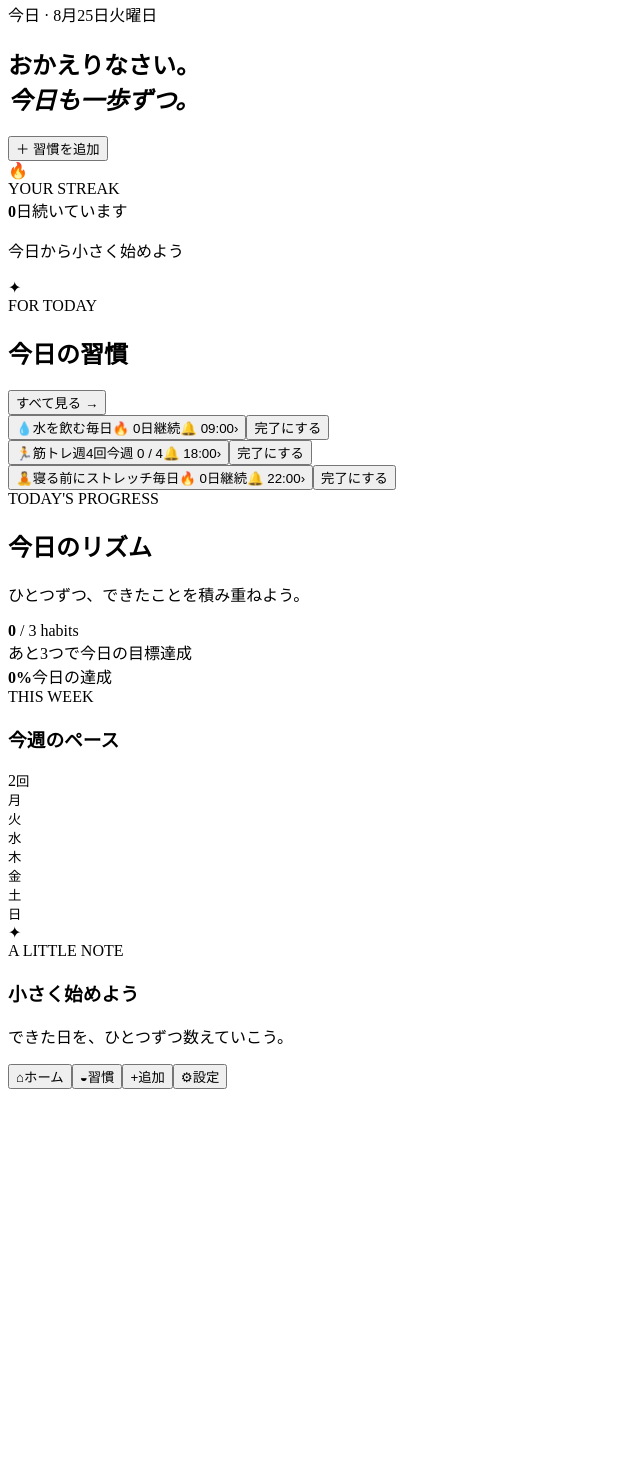
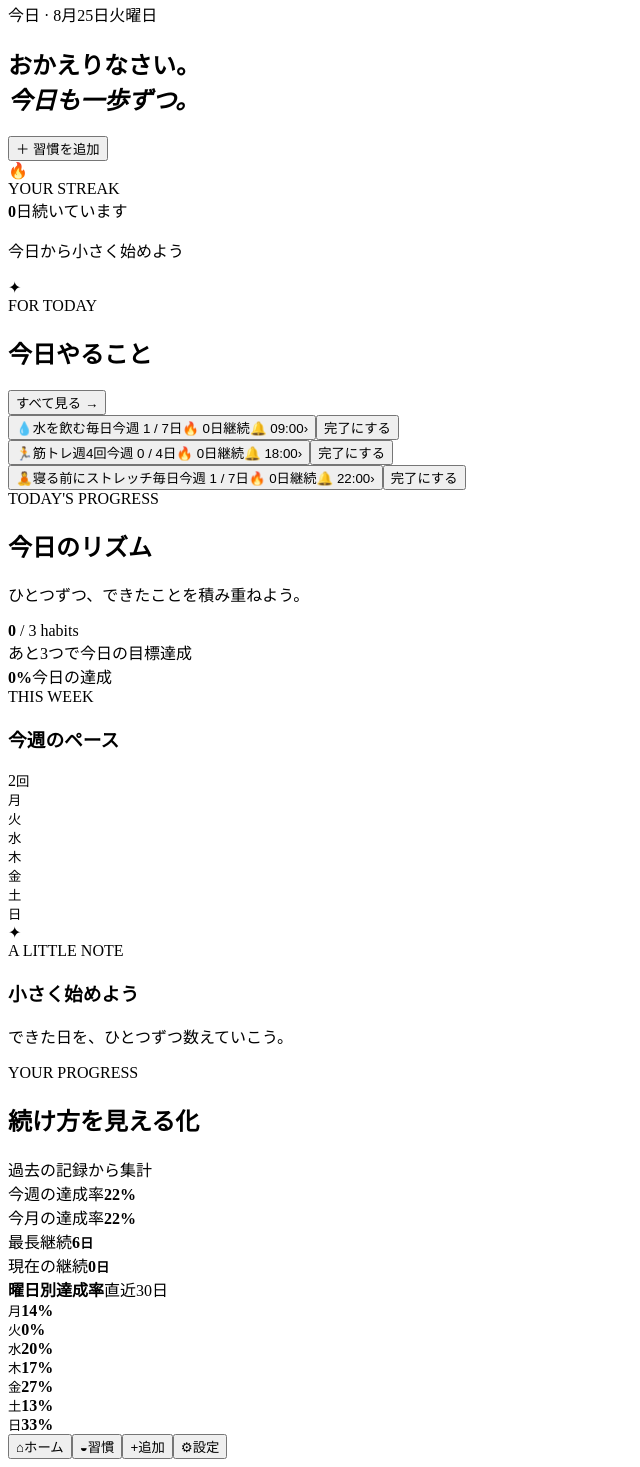
Before and after one commit to taishi1006-del/habit-helper, a React (Vite) app: page / in a window 1280 px wide. Shown: the part 317-1784 px from the top of the page, without its empty margins (0-640 px from the left). Before the commit the page ends 1414 px from the top, so only its background shows below. Built offline with nearby package versions, Linux system fonts and the light colour scheme; the HTML template or start-up script is replaced by a standard one.

Commit message:
Add habit frequency and progress stats

```diff
--- a/src/App.tsx
+++ b/src/App.tsx
@@ -7,7 +7,7 @@ import { HabitForm } from './components/HabitForm'
 import { ProgressRing } from './components/ProgressRing'
 import { starterHabits, starterRecords } from './data'
 import type { AppView, Habit, HabitRecord } from './types'
-import { countThisWeek, formatJapaneseDate, formatShortDate, frequencyLabel, getStreak, getWeekDates, isDueToday, percentage, todayISO, toISODate } from './utils'
+import { countThisWeek, formatJapaneseDate, formatShortDate, frequencyLabel, getLongestStreak, getMonday, getPeriodCompletionRate, getStreak, getWeekDates, getWeekdayCompletionRates, isDueToday, percentage, todayISO, toISODate } from './utils'
 
 const STORAGE_KEY = 'habit-helper-local-v1'
 const NOTIFICATION_HISTORY_KEY = 'habit-helper-notification-history-v1'
@@ -343,6 +343,12 @@ function HomeView({ habits, allHabits, records, completedToday, dailyGoal, progr
   const weekTotal = habits.reduce((total, habit) => total + countThisWeek(habit.id, records), 0)
   const bestHabit = allHabits.slice().sort((a, b) => getStreak(b, records) - getStreak(a, records))[0]
   const bestStreak = bestHabit ? getStreak(bestHabit, records) : 0
+  const currentStreak = Math.max(0, ...allHabits.map((habit) => getStreak(habit, records)))
+  const longestStreak = Math.max(0, ...allHabits.map((habit) => getLongestStreak(habit, records)))
+  const now = new Date()
+  const weekRate = getPeriodCompletionRate(allHabits, records, getMonday(now), now)
+  const monthRate = getPeriodCompletionRate(allHabits, records, new Date(now.getFullYear(), now.getMonth(), 1), now)
+  const weekdayRates = getWeekdayCompletionRates(allHabits, records, now)
 
   return <div className="home-view">
     <div className="date-strip"><span className="date-strip__dot" aria-hidden="true" />今日 · {formatJapaneseDate()}</div>
@@ -363,7 +369,7 @@ function HomeView({ habits, allHabits, records, completedToday, dailyGoal, progr
     </section>
 
     <section className="section-block today-section">
-      <div className="section-heading"><div><span className="eyebrow">FOR TODAY</span><h2>今日の習慣</h2></div><button className="text-button" onClick={onViewAll}>すべて見る <span aria-hidden="true">→</span></button></div>
+      <div className="section-heading"><div><span className="eyebrow">FOR TODAY</span><h2>今日やること</h2></div><button className="text-button" onClick={onViewAll}>すべて見る <span aria-hidden="true">→</span></button></div>
       <div className="habit-stack">
         {habits.length === 0 ? <EmptyHabits onAdd={onAdd} /> : habits.map((habit) => <HabitCard key={habit.id} habit={habit} records={records} completed={records.some((record) => record.habitId === habit.id && record.completedDate === todayISO())} onToggle={() => onToggle(habit.id)} onOpen={() => onOpen(habit.id)} />)}
       </div>
@@ -382,6 +388,22 @@ function HomeView({ habits, allHabits, records, completedToday, dailyGoal, progr
       </div>
       <div className="encouragement-card"><span className="encouragement-card__icon">✦</span><div><span className="eyebrow">A LITTLE NOTE</span><h3>{bestHabit && getStreak(bestHabit, records) > 0 ? `${getStreak(bestHabit, records)}日続いています` : '小さく始めよう'}</h3><p>{bestHabit && getStreak(bestHabit, records) > 0 ? `「${bestHabit.name}」の調子がいいですね。` : 'できた日を、ひとつずつ数えていこう。'}</p></div></div>
     </section>
+
+    <section className="stats-overview">
+      <div className="section-heading"><div><span className="eyebrow">YOUR PROGRESS</span><h2>続け方を見える化</h2></div><span className="stats-overview__hint">過去の記録から集計</span></div>
+      <div className="stats-overview__cards">
+        <div className="metric-card metric-card--purple"><span>今週の達成率</span><strong>{weekRate}%</strong></div>
+        <div className="metric-card metric-card--mint"><span>今月の達成率</span><strong>{monthRate}%</strong></div>
+        <div className="metric-card metric-card--peach"><span>最長継続</span><strong>{longestStreak}<small>日</small></strong></div>
+        <div className="metric-card metric-card--sky"><span>現在の継続</span><strong>{currentStreak}<small>日</small></strong></div>
+      </div>
+      <div className="weekday-chart">
+        <div className="weekday-chart__header"><strong>曜日別達成率</strong><span>直近30日</span></div>
+        <div className="weekday-chart__bars">
+          {weekdayRates.map((item) => <div className="weekday-chart__item" key={item.label} aria-label={`${item.label}曜日 ${item.rate}%`}><div className="weekday-chart__track"><span style={{ height: `${Math.max(item.rate, 7)}%` }} /></div><small>{item.label}</small><b>{item.rate}%</b></div>)}
+        </div>
+      </div>
+    </section>
   </div>
 }
 
@@ -396,7 +418,7 @@ function DetailView({ habit, records, onBack, onToggle, onEdit, onDelete }: { ha
   const last30 = Array.from({ length: 30 }, (_, index) => { const date = new Date(); date.setDate(date.getDate() - index); return date })
   const completedLast30 = last30.filter((date) => completedDates.has(toISODate(date))).length
 
-  return <div className="detail-view page-frame"><button className="back-button" onClick={onBack}>← <span>習慣一覧に戻る</span></button><section className={`detail-hero detail-hero--${habit.tone}`}><span className="detail-hero__icon">{habit.icon}</span><div><span className="eyebrow">HABIT DETAIL</span><h1>{habit.name}</h1><p>{frequencyLabel(habit.frequencyType, habit.targetPerWeek, habit.selectedDays)} · {formatShortDate(habit.startDate)}から</p></div><button className={`detail-hero__action ${completedDates.has(todayISO()) ? 'is-complete' : ''}`} onClick={onToggle}>{completedDates.has(todayISO()) ? '✓ 今日達成' : '今日の完了'}</button></section><div className="stats-grid"><Stat label={habit.frequencyType === 'weekly' ? '今週の達成' : '現在のストリーク'} value={habit.frequencyType === 'weekly' ? `${thisWeek}/${habit.targetPerWeek}` : `${streak}日`} accent="purple" /><Stat label="過去30日の達成率" value={`${percentage(completedLast30, 30)}%`} accent="mint" /><Stat label="記録した日数" value={`${completedDates.size}日`} accent="peach" /></div><section className="detail-section"><div className="section-heading"><div><span className="eyebrow">YOUR RECORD</span><h2>達成カレンダー</h2></div><span className="calendar-legend"><i /> 達成</span></div><CalendarGrid completedDates={completedDates} /></section><div className="detail-actions"><button className="button button--secondary" onClick={onEdit}>✎ 編集する</button><button className="button button--danger" onClick={onDelete}>削除する</button></div></div>
+  return <div className="detail-view page-frame"><button className="back-button" onClick={onBack}>← <span>習慣一覧に戻る</span></button><section className={`detail-hero detail-hero--${habit.tone}`}><span className="detail-hero__icon">{habit.icon}</span><div><span className="eyebrow">HABIT DETAIL</span><h1>{habit.name}</h1><p>{frequencyLabel(habit.frequencyType, habit.targetPerWeek, habit.selectedDays, habit.targetPerMonth)} · {formatShortDate(habit.startDate)}から</p></div><button className={`detail-hero__action ${completedDates.has(todayISO()) ? 'is-complete' : ''}`} onClick={onToggle}>{completedDates.has(todayISO()) ? '✓ 今日達成' : '今日の完了'}</button></section><div className="stats-grid"><Stat label={habit.frequencyType === 'weekly' ? '今週の達成' : '現在のストリーク'} value={habit.frequencyType === 'weekly' ? `${thisWeek}/${habit.targetPerWeek}` : `${streak}日`} accent="purple" /><Stat label="過去30日の達成率" value={`${percentage(completedLast30, 30)}%`} accent="mint" /><Stat label="記録した日数" value={`${completedDates.size}日`} accent="peach" /></div><section className="detail-section"><div className="section-heading"><div><span className="eyebrow">YOUR RECORD</span><h2>達成カレンダー</h2></div><span className="calendar-legend"><i /> 達成</span></div><CalendarGrid completedDates={completedDates} /></section><div className="detail-actions"><button className="button button--secondary" onClick={onEdit}>✎ 編集する</button><button className="button button--danger" onClick={onDelete}>削除する</button></div></div>
 }
 
 function Stat({ label, value, accent }: { label: string; value: string; accent: string }) {
--- a/src/components/HabitCard.tsx
+++ b/src/components/HabitCard.tsx
@@ -1,5 +1,5 @@
 import type { Habit } from '../types'
-import { countThisWeek, frequencyLabel, getStreak } from '../utils'
+import { countThisMonth, countThisWeek, frequencyLabel, getScheduledDaysThisWeek, getStreak } from '../utils'
 import type { HabitRecord } from '../types'
 
 type HabitCardProps = {
@@ -13,7 +13,8 @@ type HabitCardProps = {
 export function HabitCard({ habit, records, completed, onToggle, onOpen }: HabitCardProps) {
   const streak = getStreak(habit, records)
   const weeklyCount = countThisWeek(habit.id, records)
-  const weeklyGoal = habit.targetPerWeek ?? 0
+  const weeklyGoal = habit.frequencyType === 'weekly' ? habit.targetPerWeek ?? 1 : getScheduledDaysThisWeek(habit)
+  const monthlyCount = countThisMonth(habit.id, records)
 
   return (
     <article className={`habit-card habit-card--${habit.tone} ${completed ? 'is-complete' : ''}`}>
@@ -22,12 +23,9 @@ export function HabitCard({ habit, records, completed, onToggle, onOpen }: Habit
         <span className="habit-card__body">
           <span className="habit-card__name">{habit.name}</span>
           <span className="habit-card__meta">
-            <span>{frequencyLabel(habit.frequencyType, habit.targetPerWeek, habit.selectedDays)}</span>
-            {habit.frequencyType === 'weekly' ? (
-              <span className="habit-card__streak habit-card__streak--week">今週 {weeklyCount} / {weeklyGoal}</span>
-            ) : (
-              <span className="habit-card__streak">🔥 {streak}日継続</span>
-            )}
+            <span>{frequencyLabel(habit.frequencyType, habit.targetPerWeek, habit.selectedDays, habit.targetPerMonth)}</span>
+            <span className="habit-card__streak habit-card__streak--week">{habit.frequencyType === 'monthly' ? `今月 ${monthlyCount} / ${habit.targetPerMonth ?? 1}回` : `今週 ${weeklyCount} / ${weeklyGoal}日`}</span>
+            <span className="habit-card__streak">🔥 {streak}日継続</span>
             {habit.reminderEnabled && habit.reminderTime && <span className="habit-card__reminder">🔔 {habit.reminderTime}</span>}
           </span>
         </span>
--- a/src/components/HabitForm.tsx
+++ b/src/components/HabitForm.tsx
@@ -16,10 +16,12 @@ export function HabitForm({ initialHabit, onSubmit, onCancel }: HabitFormProps)
   const [icon, setIcon] = useState(initialHabit?.icon ?? '💧')
   const [frequencyType, setFrequencyType] = useState<FrequencyType>(initialHabit?.frequencyType ?? 'daily')
   const [targetPerWeek, setTargetPerWeek] = useState(initialHabit?.targetPerWeek ?? 4)
+  const [targetPerMonth, setTargetPerMonth] = useState(initialHabit?.targetPerMonth ?? 10)
   const [selectedDays, setSelectedDays] = useState<number[]>(initialHabit?.selectedDays ?? [1, 3, 5])
   const [reminderEnabled, setReminderEnabled] = useState(initialHabit?.reminderEnabled ?? true)
   const [reminderTime, setReminderTime] = useState(initialHabit?.reminderTime ?? '20:00')
   const [startDate, setStartDate] = useState(initialHabit?.startDate ?? new Date().toISOString().slice(0, 10))
+  const [endDate, setEndDate] = useState(initialHabit?.endDate ?? '')
   const [error, setError] = useState('')
 
   useEffect(() => {
@@ -27,10 +29,12 @@ export function HabitForm({ initialHabit, onSubmit, onCancel }: HabitFormProps)
     setIcon(initialHabit?.icon ?? '💧')
     setFrequencyType(initialHabit?.frequencyType ?? 'daily')
     setTargetPerWeek(initialHabit?.targetPerWeek ?? 4)
+    setTargetPerMonth(initialHabit?.targetPerMonth ?? 10)
     setSelectedDays(initialHabit?.selectedDays ?? [1, 3, 5])
     setReminderEnabled(initialHabit?.reminderEnabled ?? true)
     setReminderTime(initialHabit?.reminderTime ?? '20:00')
     setStartDate(initialHabit?.startDate ?? new Date().toISOString().slice(0, 10))
+    setEndDate(initialHabit?.endDate ?? '')
   }, [initialHabit])
 
   const toggleDay = (day: number) => {
@@ -47,16 +51,22 @@ export function HabitForm({ initialHabit, onSubmit, onCancel }: HabitFormProps)
       setError('曜日を1つ以上選択してください')
       return
     }
+    if (endDate && endDate < startDate) {
+      setError('終了日は開始日以降にしてください')
+      return
+    }
     setError('')
     onSubmit({
       name: name.trim(),
       icon,
       frequencyType,
       targetPerWeek: frequencyType === 'weekly' ? targetPerWeek : undefined,
+      targetPerMonth: frequencyType === 'monthly' ? targetPerMonth : undefined,
       selectedDays: frequencyType === 'selected_days' ? selectedDays : undefined,
       reminderEnabled,
       reminderTime,
       startDate,
+      endDate: endDate || undefined,
       tone: initialHabit?.tone ?? 'mint',
     })
   }
@@ -95,6 +105,9 @@ export function HabitForm({ initialHabit, onSubmit, onCancel }: HabitFormProps)
           <button type="button" className={frequencyType === 'weekly' ? 'is-selected' : ''} onClick={() => setFrequencyType('weekly')}>
             <strong>週に何回か</strong><span>無理なく続けたい</span>
           </button>
+          <button type="button" className={frequencyType === 'monthly' ? 'is-selected' : ''} onClick={() => setFrequencyType('monthly')}>
+            <strong>月に何回か</strong><span>月の目標で続けたい</span>
+          </button>
           <button type="button" className={frequencyType === 'selected_days' ? 'is-selected' : ''} onClick={() => setFrequencyType('selected_days')}>
             <strong>曜日を選ぶ</strong><span>予定に合わせたい</span>
           </button>
@@ -106,6 +119,15 @@ export function HabitForm({ initialHabit, onSubmit, onCancel }: HabitFormProps)
           <label className="form-label" htmlFor="target-per-week">週の目標</label>
           <select id="target-per-week" className="select-input" value={targetPerWeek} onChange={(event) => setTargetPerWeek(Number(event.target.value))}>
             {[1, 2, 3, 4, 5, 6, 7].map((count) => <option key={count} value={count}>週{count}回</option>)}
+          </select>
+        </div>
+      )}
+
+      {frequencyType === 'monthly' && (
+        <div className="form-section form-section--inline">
+          <label className="form-label" htmlFor="target-per-month">月の目標</label>
+          <select id="target-per-month" className="select-input" value={targetPerMonth} onChange={(event) => setTargetPerMonth(Number(event.target.value))}>
+            {[1, 2, 3, 4, 5, 6, 8, 10, 12, 15, 20, 25, 30].map((count) => <option key={count} value={count}>月{count}回</option>)}
           </select>
         </div>
       )}
@@ -125,6 +147,11 @@ export function HabitForm({ initialHabit, onSubmit, onCancel }: HabitFormProps)
       <div className="form-section form-section--inline">
         <label className="form-label" htmlFor="start-date">開始日</label>
         <input id="start-date" type="date" className="date-input" value={startDate} onChange={(event) => setStartDate(event.target.value)} />
+      </div>
+
+      <div className="form-section form-section--inline">
+        <label className="form-label" htmlFor="end-date">終了日（任意）</label>
+        <input id="end-date" type="date" className="date-input" value={endDate} min={startDate} onChange={(event) => setEndDate(event.target.value)} />
       </div>
 
       <div className="form-section reminder-form-section">
--- a/src/styles.css
+++ b/src/styles.css
@@ -158,6 +158,28 @@ h1, h2, h3, p { margin-top: 0; }
 .encouragement-card .eyebrow { color: #89aa96; }
 .encouragement-card h3 { color: #2d5540; }
 .encouragement-card p { margin: 7px 0 0; color: #7c9b88; font-size: 10px; }
+.stats-overview { margin-top: 35px; padding: 24px 25px 25px; border: 1px solid var(--line); border-radius: 19px; background: rgba(255,255,255,.72); }
+.stats-overview .section-heading { margin-bottom: 16px; }
+.stats-overview__hint { color: #a8b0b0; font-size: 10px; }
+.stats-overview__cards { display: grid; grid-template-columns: repeat(4, minmax(0, 1fr)); gap: 9px; }
+.metric-card { display: grid; gap: 7px; min-width: 0; min-height: 87px; padding: 15px 14px; border-left: 3px solid transparent; border-radius: 14px; background: #fff; }
+.metric-card span { overflow: hidden; color: #9aa4a4; font-size: 10px; text-overflow: ellipsis; white-space: nowrap; }
+.metric-card strong { color: var(--ink); font-family: Manrope, sans-serif; font-size: 22px; letter-spacing: -.07em; }
+.metric-card strong small { margin-left: 2px; font-family: 'DM Sans', sans-serif; font-size: 10px; letter-spacing: 0; }
+.metric-card--purple { border-left-color: #aaa6f2; }
+.metric-card--mint { border-left-color: #a4d9bd; }
+.metric-card--peach { border-left-color: #f6baa2; }
+.metric-card--sky { border-left-color: #9bcfe6; }
+.weekday-chart { margin-top: 20px; padding-top: 18px; border-top: 1px solid #edf0ec; }
+.weekday-chart__header { display: flex; align-items: center; justify-content: space-between; gap: 12px; }
+.weekday-chart__header strong { color: #596568; font-size: 11px; }
+.weekday-chart__header span { color: #a8b0b0; font-size: 9px; }
+.weekday-chart__bars { display: grid; grid-template-columns: repeat(7, minmax(0, 1fr)); gap: 9px; height: 118px; margin-top: 13px; }
+.weekday-chart__item { display: grid; grid-template-rows: 1fr auto auto; justify-items: center; gap: 5px; min-width: 0; }
+.weekday-chart__track { display: flex; align-items: flex-end; width: 100%; max-width: 28px; height: 76px; overflow: hidden; border-radius: 8px 8px 4px 4px; background: #f0f1ee; }
+.weekday-chart__track span { display: block; width: 100%; min-height: 5px; border-radius: 8px 8px 4px 4px; background: linear-gradient(#8d86f1, #6962d8); }
+.weekday-chart__item small { color: #9ca5a5; font-size: 9px; }
+.weekday-chart__item b { color: var(--purple-dark); font-size: 9px; }
 
 .page-frame { max-width: 980px; margin: 38px auto 0; }
 .page-heading { margin-bottom: 30px; }
@@ -181,7 +203,7 @@ h1, h2, h3, p { margin-top: 0; }
 .icon-picker { display: flex; flex-wrap: wrap; gap: 8px; }
 .icon-picker button { display: inline-flex; align-items: center; justify-content: center; width: 39px; height: 39px; padding: 0; border: 1px solid #e3e8e3; border-radius: 11px; background: white; font-size: 19px; transition: .2s ease; }
 .icon-picker button:hover, .icon-picker button.is-selected { border-color: #aba6ec; background: #f0efff; transform: translateY(-2px); }
-.frequency-options { display: grid; grid-template-columns: repeat(3, 1fr); gap: 8px; }
+.frequency-options { display: grid; grid-template-columns: repeat(4, 1fr); gap: 8px; }
 .frequency-options button { display: grid; gap: 5px; padding: 13px 11px; border: 1px solid #e3e8e3; border-radius: 12px; background: white; color: #838e90; text-align: left; transition: .2s ease; }
 .frequency-options button strong { color: var(--ink); font-size: 11px; }
 .frequency-options button span { font-size: 9px; }
@@ -353,6 +375,11 @@ h1, h2, h3, p { margin-top: 0; }
   .complete-button { min-width: 72px; min-height: 44px; padding: 9px 7px; font-size: 9px; }
   .reflection-row { grid-template-columns: 1fr; margin-top: 37px; }
   .reflection-card, .encouragement-card { min-height: 160px; padding: 20px; }
+  .stats-overview { margin-top: 28px; padding: 20px 17px 21px; }
+  .stats-overview__cards { grid-template-columns: repeat(2, minmax(0, 1fr)); }
+  .metric-card { min-height: 78px; padding: 13px 11px; }
+  .metric-card strong { font-size: 20px; }
+  .weekday-chart__bars { gap: 5px; }
   .page-frame { margin-top: 26px; }
   .page-heading { margin-bottom: 23px; }
   .habit-grid { grid-template-columns: 1fr; }
--- a/src/types.ts
+++ b/src/types.ts
@@ -1,4 +1,4 @@
-export type FrequencyType = 'daily' | 'weekly' | 'selected_days'
+export type FrequencyType = 'daily' | 'weekly' | 'monthly' | 'selected_days'
 
 export type Habit = {
   id: string
@@ -6,10 +6,12 @@ export type Habit = {
   icon: string
   frequencyType: FrequencyType
   targetPerWeek?: number
+  targetPerMonth?: number
   selectedDays?: number[]
   reminderEnabled?: boolean
   reminderTime?: string
   startDate: string
+  endDate?: string
   createdAt: string
   tone: 'mint' | 'peach' | 'lavender' | 'sky' | 'yellow'
 }
--- a/src/utils.ts
+++ b/src/utils.ts
@@ -40,14 +40,17 @@ export const getWeekDates = (date = new Date()) => {
 }
 
 export const isDueToday = (habit: Habit, date = new Date()) => {
-  if (habit.frequencyType === 'daily' || habit.frequencyType === 'weekly') return true
+  const isoDate = toISODate(date)
+  if (isoDate < habit.startDate || (habit.endDate && isoDate > habit.endDate)) return false
+  if (habit.frequencyType === 'daily' || habit.frequencyType === 'weekly' || habit.frequencyType === 'monthly') return true
   const weekday = date.getDay() === 0 ? 7 : date.getDay()
   return habit.selectedDays?.includes(weekday) ?? false
 }
 
-export const frequencyLabel = (type: FrequencyType, targetPerWeek?: number, selectedDays?: number[]) => {
+export const frequencyLabel = (type: FrequencyType, targetPerWeek?: number, selectedDays?: number[], targetPerMonth?: number) => {
   if (type === 'daily') return '毎日'
   if (type === 'weekly') return `週${targetPerWeek ?? 1}回`
+  if (type === 'monthly') return `月${targetPerMonth ?? 1}回`
   const labels = ['月', '火', '水', '木', '金', '土', '日']
   return selectedDays?.map((day) => labels[day - 1]).join('・') || '曜日指定'
 }
@@ -57,8 +60,80 @@ export const countThisWeek = (habitId: string, records: HabitRecord[]) => {
   return records.filter((record) => record.habitId === habitId && week.has(record.completedDate)).length
 }
 
+export const countThisMonth = (habitId: string, records: HabitRecord[], date = new Date()) => {
+  const prefix = `${date.getFullYear()}-${String(date.getMonth() + 1).padStart(2, '0')}`
+  return records.filter((record) => record.habitId === habitId && record.completedDate.startsWith(prefix)).length
+}
+
+export const countScheduledDays = (habit: Habit, dates: string[]) => dates.filter((date) => isDueToday(habit, new Date(`${date}T00:00:00`))).length
+
+export const getScheduledDaysThisWeek = (habit: Habit, date = new Date()) => countScheduledDays(habit, getWeekDates(date))
+
+export const getLongestStreak = (habit: Habit, records: HabitRecord[]) => {
+  const dates = records
+    .filter((record) => record.habitId === habit.id)
+    .map((record) => record.completedDate)
+    .sort()
+  if (!dates.length) return 0
+  let longest = 1
+  let current = 1
+  for (let index = 1; index < dates.length; index += 1) {
+    const previous = new Date(`${dates[index - 1]}T00:00:00`)
+    const next = new Date(`${dates[index]}T00:00:00`)
+    const difference = Math.round((next.getTime() - previous.getTime()) / 86400000)
+    if (difference === 1) {
+      current += 1
+      longest = Math.max(longest, current)
+    } else if (difference > 1) {
+      current = 1
+    }
+  }
+  return longest
+}
+
+export const getPeriodDates = (start: Date, end: Date) => {
+  const dates: string[] = []
+  const cursor = new Date(start)
+  cursor.setHours(0, 0, 0, 0)
+  while (cursor <= end) {
+    dates.push(toISODate(cursor))
+    cursor.setDate(cursor.getDate() + 1)
+  }
+  return dates
+}
+
+const getTargetForPeriod = (habit: Habit, dates: string[]) => {
+  if (habit.frequencyType === 'daily') return countScheduledDays(habit, dates)
+  if (habit.frequencyType === 'selected_days') return countScheduledDays(habit, dates)
+  if (habit.frequencyType === 'weekly') return Math.max(1, Math.ceil(dates.length / 7)) * (habit.targetPerWeek ?? 1)
+  return Math.max(1, new Set(dates.map((date) => date.slice(0, 7))).size) * (habit.targetPerMonth ?? 1)
+}
+
+export const getPeriodCompletionRate = (habits: Habit[], records: HabitRecord[], start: Date, end: Date) => {
+  const dates = getPeriodDates(start, end)
+  const dateSet = new Set(dates)
+  const completed = records.filter((record) => dateSet.has(record.completedDate) && habits.some((habit) => habit.id === record.habitId)).length
+  const target = habits.reduce((total, habit) => total + getTargetForPeriod(habit, dates), 0)
+  return percentage(Math.min(completed, target), target)
+}
+
+export const getWeekdayCompletionRates = (habits: Habit[], records: HabitRecord[], end = new Date()) => {
+  const start = new Date(end)
+  start.setDate(start.getDate() - 29)
+  const dates = getPeriodDates(start, end)
+  return [1, 2, 3, 4, 5, 6, 7].map((weekday) => {
+    const weekdayDates = dates.filter((date) => {
+      const day = new Date(`${date}T00:00:00`).getDay()
+      return (day === 0 ? 7 : day) === weekday
+    })
+    const target = habits.reduce((total, habit) => total + countScheduledDays(habit, weekdayDates), 0)
+    const dateSet = new Set(weekdayDates)
+    const completed = records.filter((record) => dateSet.has(record.completedDate) && habits.some((habit) => habit.id === record.habitId)).length
+    return { label: ['月', '火', '水', '木', '金', '土', '日'][weekday - 1], rate: percentage(Math.min(completed, target), target), completed, target }
+  })
+}
+
 export const getStreak = (habit: Habit, records: HabitRecord[]) => {
-  if (habit.frequencyType === 'weekly') return 0
   const recordDates = new Set(records.filter((record) => record.habitId === habit.id).map((record) => record.completedDate))
   let streak = 0
   const cursor = new Date()
```
